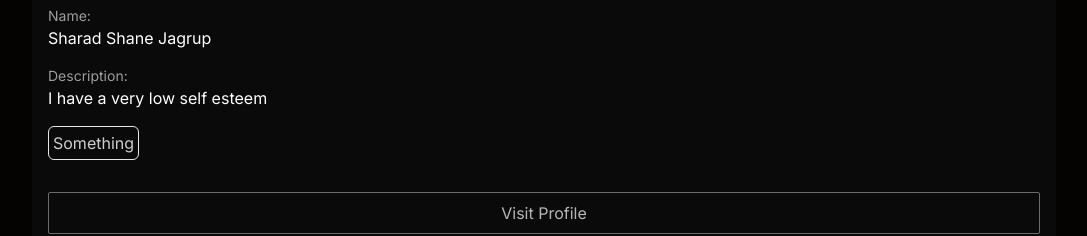
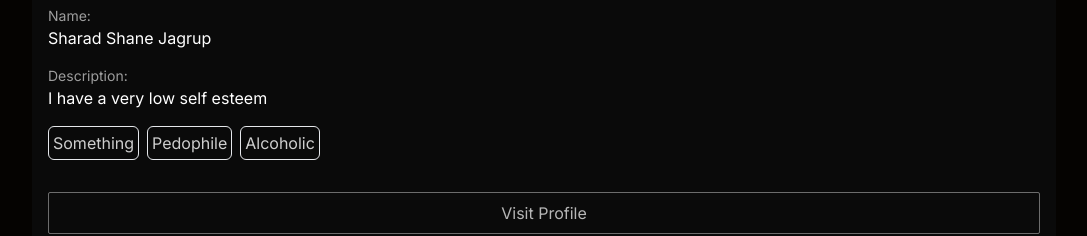
Before and after one commit to xdgreat/Nonchalant, a Next.js app: page /members in a window 1280 px wide. Shown: the part 6130-6366 px from the top of the page, without its empty margins (96-1183 px from the left). Built offline with nearby package versions, Linux system fonts and the light colour scheme.

Commit message:
updated roles and links

```diff
--- a/src/app/members/members.js
+++ b/src/app/members/members.js
@@ -108,7 +108,7 @@ export const membersData = {
     location: "Suva, Fiji",
     hobbies: ["Football"],
     interests: ["Going to the gym and take a 5 month break "],
-    roles: ["Something "],
+    roles: ["Something", "Pedophile", "Alcoholic"],
     link: "/members/shane",
     gif: "https://media.giphy.com/media/v1.Y2lkPTc5MGI3NjExbmJzdGd1aGR0ZHp0Z2hyZDBkdGdyam5oZjBlN3FxeDk2dHY1ZGQzcSZlcD12MV9pbnRlcm5hbF9naWZfYnlfaWQmY3Q9Zw/cOSbH8NoUFt9MXbuie/giphy.gif",
   },
```
